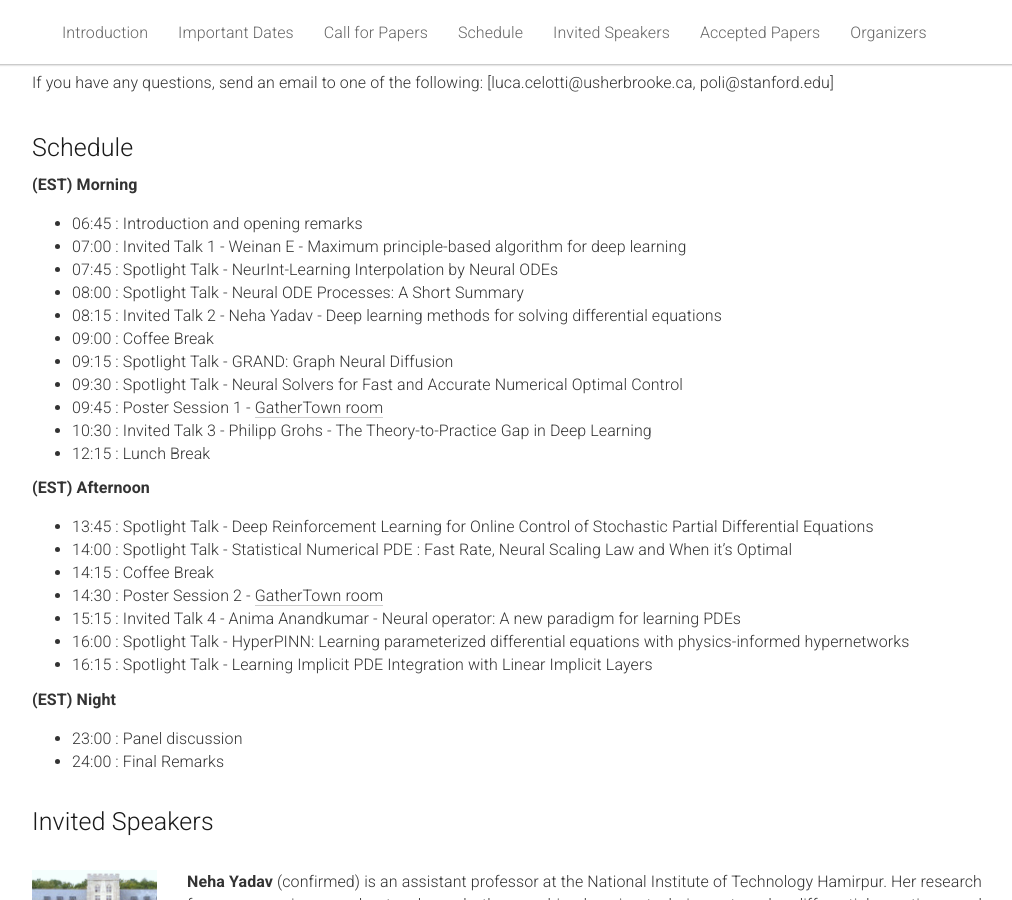
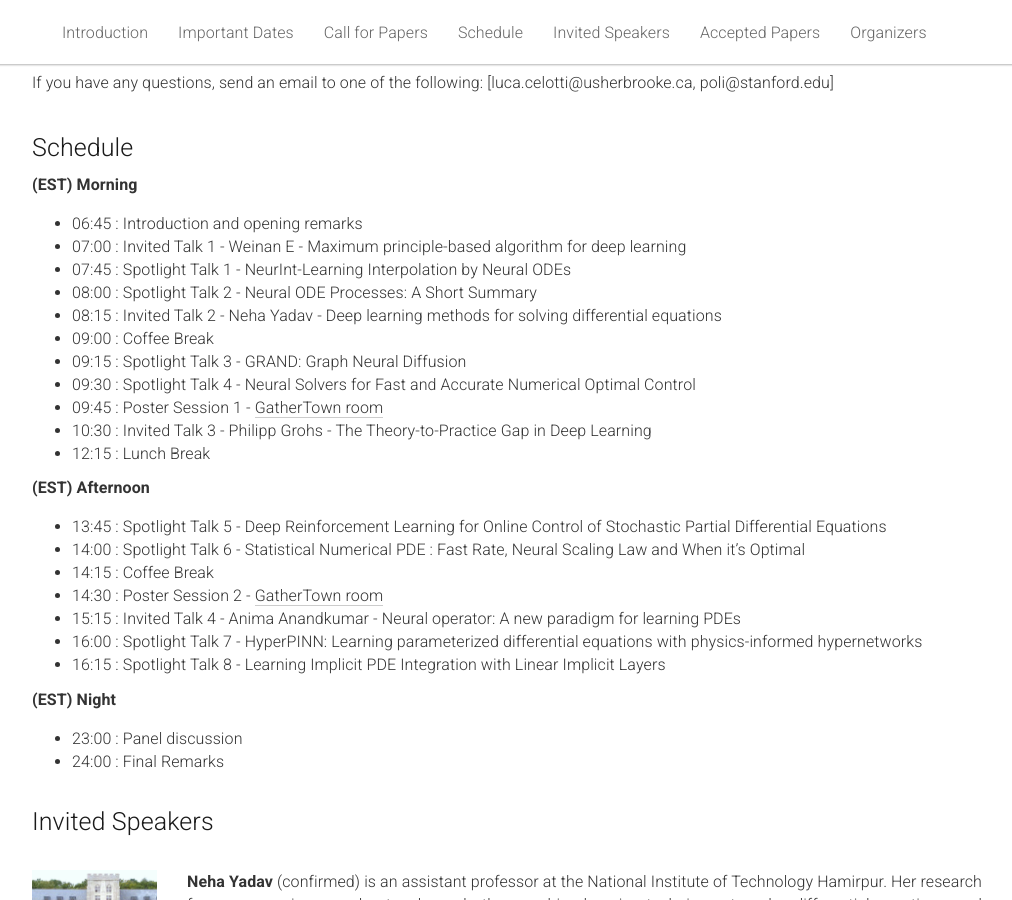
Before and after one commit to dl-de/dl-de.github.io, a Jekyll site: the page built from _pages/home.md, in a window 1280 px wide and 900 px high, scrolled down 1682 px. Shown: the whole window, without its empty margins (133-1145 px from the left). Built offline with Jekyll 4.4.1, drawn with Linux system fonts in a browser that asks for light colours.

Commit message:
minor changes

```diff
--- a/_pages/home.md
+++ b/_pages/home.md
@@ -168,25 +168,25 @@ The scope of the workshop spans topics at the intersection of DL and DEs, includ
     <ul>
       <li>06:45 : Introduction and opening remarks</li>
       <li>07:00 : Invited Talk 1 - Weinan E - Maximum principle-based algorithm for deep learning</li>
-      <li>07:45 : Spotlight Talk - NeurInt-Learning Interpolation by Neural ODEs </li>
-      <li>08:00 : Spotlight Talk - Neural ODE Processes: A Short Summary  </li>
+      <li>07:45 : Spotlight Talk 1 - NeurInt-Learning Interpolation by Neural ODEs </li>
+      <li>08:00 : Spotlight Talk 2 - Neural ODE Processes: A Short Summary  </li>
       <li>08:15 : Invited Talk 2 - Neha Yadav - Deep learning methods for solving differential equations </li>
       <li>09:00 : Coffee Break</li>
-      <li>09:15 : Spotlight Talk - GRAND: Graph Neural Diffusion </li>
-      <li>09:30 : Spotlight Talk - Neural Solvers for Fast and Accurate Numerical Optimal Control </li>
+      <li>09:15 : Spotlight Talk 3 - GRAND: Graph Neural Diffusion </li>
+      <li>09:30 : Spotlight Talk 4 - Neural Solvers for Fast and Accurate Numerical Optimal Control </li>
       <li>09:45 : Poster Session 1 - <a href="https://eventhosts.gather.town/pyTVekMlogztZr5d/dlde-poster-room">GatherTown room</a></li>
       <li>10:30 : Invited Talk 3 - Philipp Grohs - The Theory-to-Practice Gap in Deep Learning </li>
       <li>12:15 : Lunch Break                </li>
     </ul>
     <p><b>(EST) Afternoon </b></p>
     <ul>
-      <li>13:45 : Spotlight Talk - Deep Reinforcement Learning for Online Control of Stochastic Partial Differential Equations </li>
-      <li>14:00 : Spotlight Talk - Statistical Numerical PDE : Fast Rate, Neural Scaling Law and When it’s Optimal </li>
+      <li>13:45 : Spotlight Talk 5 - Deep Reinforcement Learning for Online Control of Stochastic Partial Differential Equations </li>
+      <li>14:00 : Spotlight Talk 6 - Statistical Numerical PDE : Fast Rate, Neural Scaling Law and When it’s Optimal </li>
       <li>14:15 : Coffee Break</li>
       <li>14:30 : Poster Session 2 - <a href="https://eventhosts.gather.town/pyTVekMlogztZr5d/dlde-poster-room">GatherTown room</a></li>
       <li>15:15 : Invited Talk 4 - Anima Anandkumar - Neural operator: A new paradigm for learning PDEs </li>
-      <li>16:00 : Spotlight Talk - HyperPINN: Learning parameterized differential equations with physics-informed hypernetworks  </li>
-      <li>16:15 : Spotlight Talk - Learning Implicit PDE Integration with Linear Implicit Layers </li>
+      <li>16:00 : Spotlight Talk 7 - HyperPINN: Learning parameterized differential equations with physics-informed hypernetworks  </li>
+      <li>16:15 : Spotlight Talk 8 - Learning Implicit PDE Integration with Linear Implicit Layers </li>
     </ul>
     <p><b>(EST) Night </b></p>
     <ul>
```
